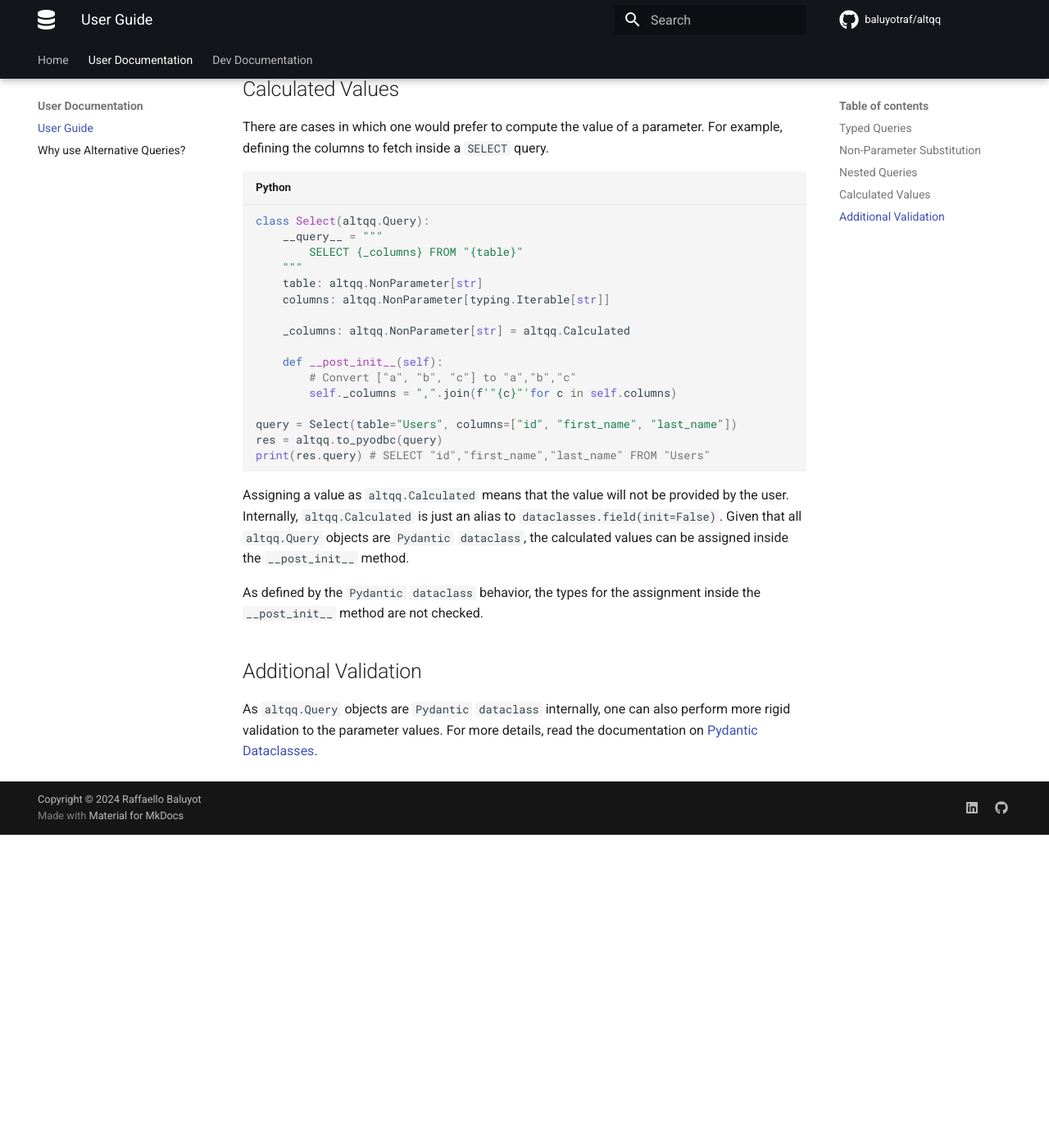
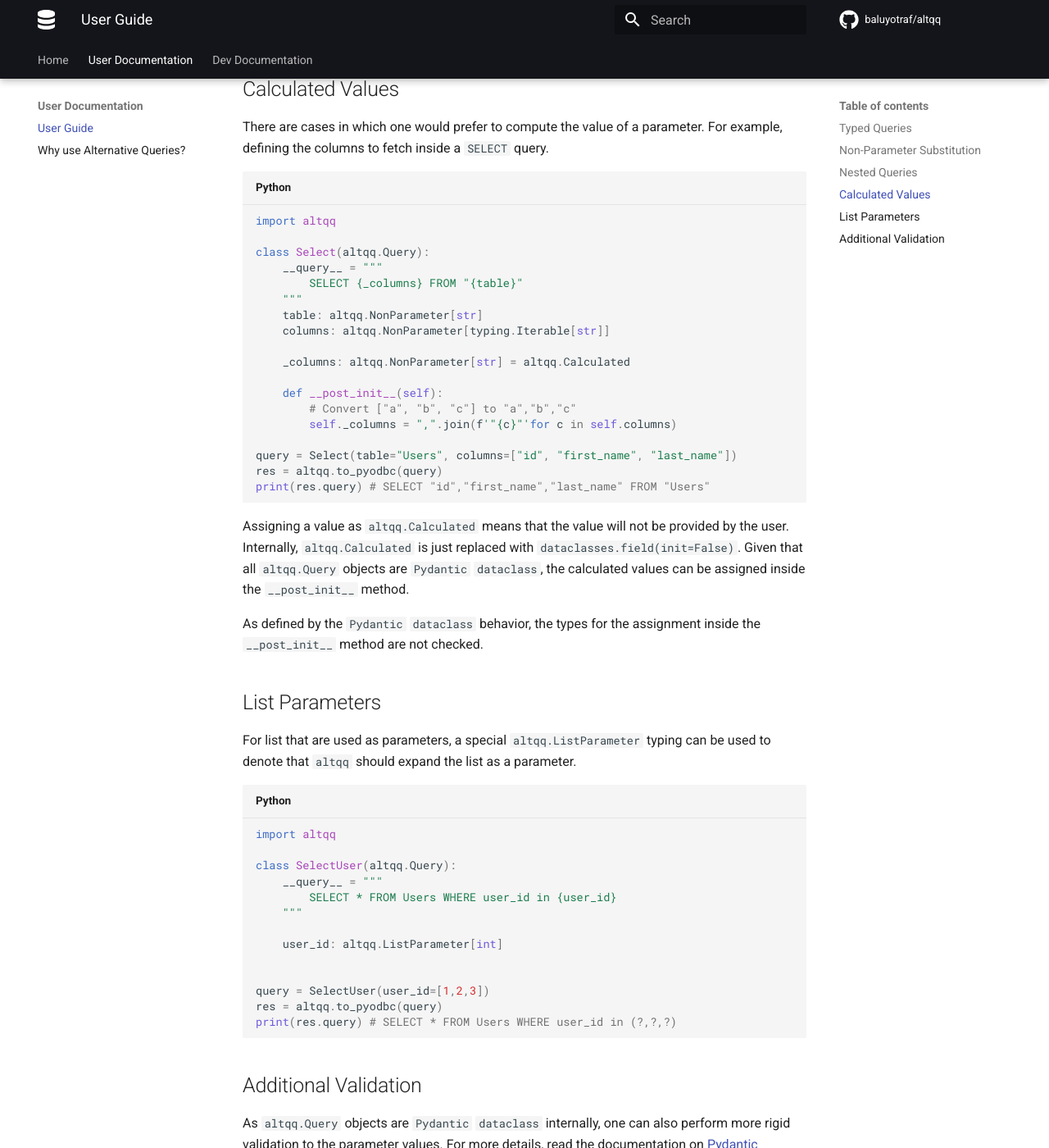
Before and after one commit to baluyotraf/altqq, an MkDocs documentation site: the page built from docs/user-guide.md, in a window 1280 px wide and 1400 px high, scrolled down 1609 px. Shown: the whole window at 82% size. Built offline with MkDocs 1.6.1 and Material for MkDocs 9.7.7, drawn with Linux system fonts in a browser that asks for light colours; comment, search, counter and statistics services are not loaded; the version menu is left out; before the commit the page ends 2627 px from its top, so only the background shows below that.

Commit message:
Add docs and other updates for 0.0.6

````diff
--- a/docs/user-guide.md
+++ b/docs/user-guide.md
@@ -77,6 +77,8 @@ There are cases in which one would prefer to compute the value of a parameter.
 For example, defining the columns to fetch inside a `SELECT` query.
 
 ```python
+import altqq
+
 class Select(altqq.Query):
     __query__ = """
         SELECT {_columns} FROM "{table}"
@@ -96,13 +98,34 @@ print(res.query) # SELECT "id","first_name","last_name" FROM "Users"
 ```
 
 Assigning a value as `altqq.Calculated` means that the value will not be
-provided by the user. Internally, `altqq.Calculated` is just an alias to
+provided by the user. Internally, `altqq.Calculated` is just replaced with
 `dataclasses.field(init=False)`. Given that all `altqq.Query` objects are
 `Pydantic` `dataclass`, the calculated values can be assigned inside the
 `__post_init__` method.
 
 As defined by the `Pydantic` `dataclass` behavior, the types for the assignment
 inside the `__post_init__` method are not checked.
+
+## List Parameters
+
+For list that are used as parameters, a special `altqq.ListParameter` typing can
+be used to denote that `altqq` should expand the list as a parameter.
+
+```python
+import altqq
+
+class SelectUser(altqq.Query):
+    __query__ = """
+        SELECT * FROM Users WHERE user_id in {user_id}
+    """
+
+    user_id: altqq.ListParameter[int]
+
+
+query = SelectUser(user_id=[1,2,3])
+res = altqq.to_pyodbc(query)
+print(res.query) # SELECT * FROM Users WHERE user_id in (?,?,?)
+```
 
 ## Additional Validation
 
--- a/pyproject.toml
+++ b/pyproject.toml
@@ -11,7 +11,7 @@ convention = "google"
 
 [tool.poetry]
 name = "altqq"
-version = "0.0.5"
+version = "0.0.6"
 description = "Alternative Queries: Typed and Reusable Handcrafted SQL"
 authors = ["baluyotraf <baluyotraf@outlook.com>"]
 maintainers = ["baluyotraf <baluyotraf@outlook.com>"]
````
Also changed, not shown: CHANGELOG.md (+9 -0 lines), docs/api.md (+12 -0 lines).
